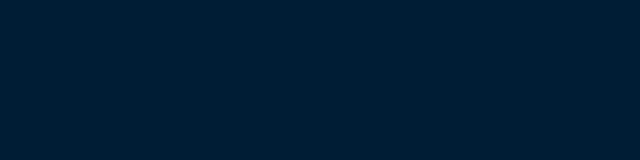
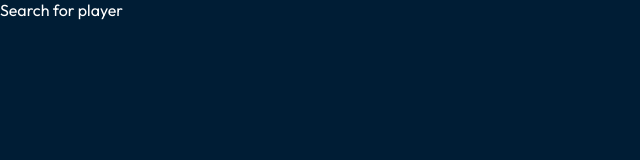
Before and after one commit to AllenCodess/nba-app, a React (Vite) app: page /players in a window 1280 px wide. Before the commit this address had no page. Shown: the top 160 px of the page, without its empty margins (0-640 px from the left). Built offline with nearby package versions, Linux system fonts and the light colour scheme.

Commit message:
added players route and page

```diff
--- a/src/App.jsx
+++ b/src/App.jsx
@@ -2,6 +2,7 @@
 import HomePage from "./pages/home";
 import TeamPage from "./pages/teampage";
 import PlayerDetails from "./pages/playerdetails";
+import PlayerSearch from "./pages/players";
 
 const App = () => {
   return (
@@ -10,6 +11,7 @@
         <Route path="/" element={<HomePage />} />
         <Route path="/teams/:id" element={<TeamPage />} />
         <Route path="/players/:id" element={<PlayerDetails />} />
+        <Route path="/players" element={<PlayerSearch />} />
       </Routes>
     </>
   );
--- /dev/null
+++ b/src/pages/players.jsx
@@ -0,0 +1,5 @@
+const PlayerSearch = () => {
+  return <>Search for player</>;
+};
+
+export default PlayerSearch;
```
